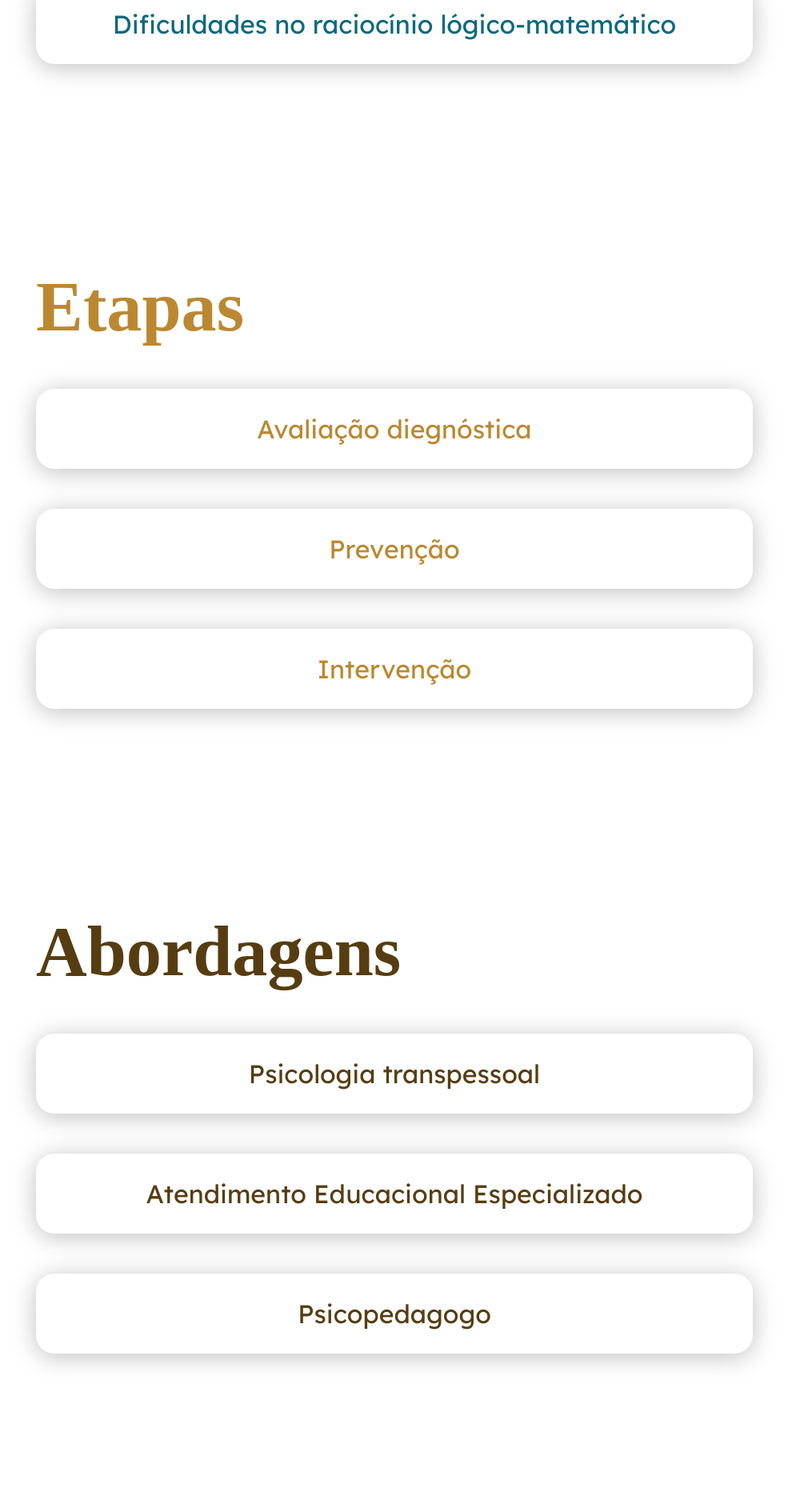
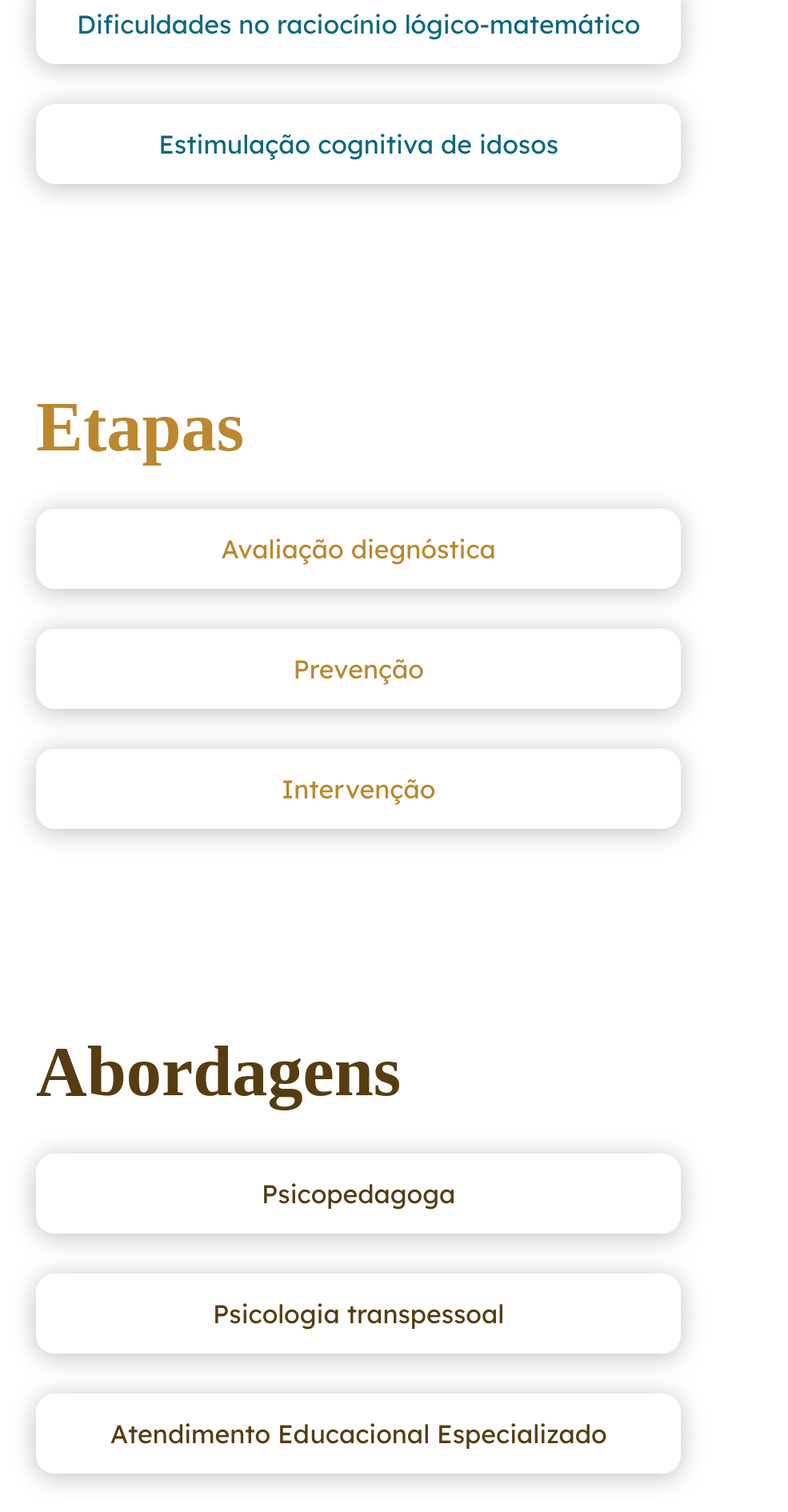
Before and after one commit to AgataCeci/Bia_Castanho, a React (Create React App) app in the folder bia_castanho/: page / in a window 1280 px wide. Shown: the part 1506-3396 px from the top of the page at 80% size, without its empty margins (147-1132 px from the left). Built offline with nearby package versions, Linux system fonts and the light colour scheme.

Commit message:
versão final com testes

```diff
--- a/bia_castanho/src/pages/Portfolio.css
+++ b/bia_castanho/src/pages/Portfolio.css
@@ -169,7 +169,7 @@ section {
 }
 
 .divclicavel{
-    max-width: 1155.47px;
+    max-width: 90%;
     display: flex;
     justify-content: center;
     padding: 10px;
@@ -187,8 +187,7 @@ section {
 
 .divclicada {
   position: relative; /* não é mais fixed */
-  max-width: 1043px;
-  width: 100%;
+  max-width: 90%;
   background: #FFFFFF;
   box-shadow: 0px 4px 30.4px rgba(0, 0, 0, 0.25);
   border-radius: 23px;
@@ -478,7 +477,7 @@ section {
 
     .divtextofotobia{
         width: 100%;
-        height: 1000px;
+        height: 500px;
     }
 
     .titulocontato2{
@@ -544,7 +543,7 @@ section {
     }
 
     .divclicavel{
-            width: 100%;
+        width: 100%;
     }
 
     .divexperiencia{
--- a/bia_castanho/src/pages/Portfolio.jsx
+++ b/bia_castanho/src/pages/Portfolio.jsx
@@ -98,9 +98,9 @@ export default function Portfolio (){
                                 <div>
                                     <label className='tituloitemespecialidadesclicada'>Dificuldades na aprendizagem</label>
                                     <div className='divinfosespecialidades'>
-                                        <label className='infosespecialidades'>Dificuldades, transtornos ou até problemas de aprendizagem são desordens que dificultam o ritmo de aprendizado de uma pessoa.
+                                        <label className='infosespecialidades'>"Dificuldades, transtornos ou até problemas de aprendizagem são desordens que dificultam o ritmo de aprendizado de uma pessoa.
                                         </label>
-                                        <label className='infosespecialidades'>Esses problemas são detectados a partir dos cinco anos de idade e necessitam de acompanhamento de psicopedagogos, psicólogos, fonoaudiólogos e em alguns casos outros profissionais.
+                                        <label className='infosespecialidades'>Esses problemas são detectados a partir dos cinco anos de idade e necessitam de acompanhamento de psicopedagogos, psicólogos, fonoaudiólogos e em alguns casos outros profissionais."
                                         </label>
                                     </div>
                                     </div>
@@ -115,9 +115,9 @@ export default function Portfolio (){
                             <div ref={popupRef} className={`divclicada
                             ${popupAnimando ? 'popup-ativa' : ''}
                             ${popupFechando ? 'saindo' : ''}`}>                                    <div>
-                                    <label className='tituloitemespecialidadesclicada'>Dificuldades na leitura e escrita</label>
+                                    <label className='tituloitemespecialidadesclicada'>"Dificuldades na leitura e escrita</label>
                                     <div className='divinfosespecialidades'>
-                                        <label className='infosespecialidades'>É uma incapacidade específica de aprendizagem caracterizada por dificuldades para se alfabetizar, entender o que lê, problemas para memorizar as palavras, regras ortográficas e conceitos, dispersão, falta de atenção, dificuldades em escrever de forma legível e sem erros ortográficos.
+                                        <label className='infosespecialidades'>"É uma incapacidade específica de aprendizagem caracterizada por dificuldades para se alfabetizar, entender o que lê, problemas para memorizar as palavras, regras ortográficas e conceitos, dispersão, falta de atenção, dificuldades em escrever de forma legível e sem erros ortográficos."
                                         </label>
                                     </div>
                                     </div>
@@ -134,12 +134,16 @@ export default function Portfolio (){
                             ${popupFechando ? 'saindo' : ''}`}>                                    <div>
                                     <label className='tituloitemespecialidadesclicada'>Dificuldades no raciocínio lógico-matemático </label>
                                     <div className='divinfosespecialidades'>
-                                        <label className='infosespecialidades'> Dificuldade em fazer operações matemáticas e processos cognitivos afetados como: Velocidade de processamento de informação, memória de trabalho, memória em tarefas não verbais, memórias de curto e longo prazo, memória sequencial auditiva, habilidades visuo-espacias, habilidades psicomotoras e táteis.
+                                        <label className='infosespecialidades'>"Dificuldade em fazer operações matemáticas e processos cognitivos afetados como: Velocidade de processamento de informação, memória de trabalho, memória em tarefas não verbais, memórias de curto e longo prazo, memória sequencial auditiva, habilidades visuo-espacias, habilidades psicomotoras e táteis."
                                         </label>
                                     </div>
                                     </div>
                                 </div>
                             )}
+
+                            <div className='divclicavel'>
+                                <label  className='tituloitemespecialidades'>Estimulação cognitiva de idosos</label>
+                            </div>
                         </div>
                     </div>
                 </section>
@@ -159,7 +163,7 @@ export default function Portfolio (){
                             ${popupFechando ? 'saindo' : ''}`}>                                    <div>
                                     <label className='tituloitemetapasclicada'>Avaliação diegnóstica</label>
                                     <div className='divinfosetapas'>
-                                        <label className='infosespecialidades'>Com base no conhecimento e funcionamento cerebral e sua repercussão cognitiva, através do diagnóstico psicopedagógico podemos mapear o nível de aquisição das competências mentais necessárias ao processamento dos conteúdos escolares.
+                                        <label className='infosespecialidades'>"Com base no conhecimento e funcionamento cerebral e sua repercussão cognitiva, através do diagnóstico psicopedagógico podemos mapear o nível de aquisição das competências mentais necessárias ao processamento dos conteúdos escolares."
                                         </label>
                                     </div>
                                     </div>
@@ -176,7 +180,7 @@ export default function Portfolio (){
                             ${popupFechando ? 'saindo' : ''}`}>                                    <div>
                                     <label className='tituloitemetapasclicada'>Prevenção</label>
                                     <div className='divinfosetapas'>
-                                        <label className='infosespecialidades'>Ao tratar algumas dificuldades e transtornos de aprendizagem, podemos evitar o aparecimento de outros problemas. A ação preventiva do trabalho psicopedagógico é baseada na estimulação e orientação do processo ensino-aprendizagem, com o objetivo de favorecer a apropriação do conhecimento no aprendente ao longo de sua evolução.
+                                        <label className='infosespecialidades'>"Ao tratar algumas dificuldades e transtornos de aprendizagem, podemos evitar o aparecimento de outros problemas. A ação preventiva do trabalho psicopedagógico é baseada na estimulação e orientação do processo ensino-aprendizagem, com o objetivo de favorecer a apropriação do conhecimento no aprendente ao longo de sua evolução."
                                         </label>
                                     </div>
                                     </div>
@@ -193,7 +197,7 @@ export default function Portfolio (){
                             ${popupFechando ? 'saindo' : ''}`}>                                    <div>
                                     <label className='tituloitemetapasclicada'>Intervenção</label>
                                     <div className='divinfosetapas'>
-                                        <label className='infosespecialidades'>A intervenção psicopedagógica acontece após as sessões avaliativas onde foram encontradas hipóteses de causas das falhas na aprendizagem. Diante desses resultados o psicopedagogo elabora um plano de intervenção e inicia uma terapia da aprendizafem com propostas educativas de forma a estimular as áreas cerebrais que necessitam de intervenção.
+                                        <label className='infosespecialidades'>"A intervenção psicopedagógica acontece após as sessões avaliativas onde foram encontradas hipóteses de causas das falhas na aprendizagem. Diante desses resultados o psicopedagogo elabora um plano de intervenção e inicia uma terapia da aprendizafem com propostas educativas de forma a estimular as áreas cerebrais que necessitam de intervenção."
                                         </label>
                                     </div>
                                     </div>
@@ -208,51 +212,17 @@ export default function Portfolio (){
                         <div className='divespecialidades'>
                             <label className='tituloabordagens'>Abordagens</label>
 
-                            <div className='divclicavel' onClick={() => setPopupAberto('trans')}>
-                                <label className='tituloitemabordagens'>Psicologia transpessoal</label>
-                            </div>
-
-                            {popupAberto === 'trans' && (
-                            <div ref={popupRef} className={`divclicada
-                            ${popupAnimando ? 'popup-ativa' : ''}
-                            ${popupFechando ? 'saindo' : ''}`}>                                    <div>
-                                    <label className='tituloitemabordagensclicada'>Psicologia transpessoal</label>
-                                    <div className='divinfosabordagens'>
-                                        <label className='infosespecialidades'>Nossa metodologia se baseia na abordagem transdisciplinar holística e se diferencia pelo processo do Cuidado Integral. Essa abordagem alia o método analítico ao sintético, orientando-se por uma cartografia vasta e inclusiva da totalidade humana, na tarefa de desenvolver uma Terapia da Inteireza que alia o pré-pessoal ao pessoal e ao transpessoal.
-                                        </label>
-                                    </div>
-                                    </div>
-                                </div>
-                            )}
-
-                            <div className='divclicavel' onClick={() => setPopupAberto('aee')}>
-                                <label  className='tituloitemabordagens'>Atendimento Educacional Especializado</label>
-                            </div>
-
-                            {popupAberto === 'aee' && (
-                            <div ref={popupRef} className={`divclicada
-                            ${popupAnimando ? 'popup-ativa' : ''}
-                            ${popupFechando ? 'saindo' : ''}`}>                                    <div>
-                                    <label className='tituloitemabordagensclicada'>Atendimento Educacional Especializado</label>
-                                    <div className='divinfosabordagens'>
-                                        <label className='infosespecialidades'>O AEE é um serviço que identifica, elabora e organiza recursos pedagógicos e de acessibilidade para eliminar as barreiras para a plena participação dos alunos.
-                                        </label>
-                                    </div>
-                                    </div>
-                                </div>
-                            )}
-
                             <div className='divclicavel' onClick={() => setPopupAberto('psicopedagogo')}>
-                                <label  className='tituloitemabordagens'>Psicopedagogo</label>
+                                <label  className='tituloitemabordagens'>Psicopedagoga</label>
                             </div>
 
                             {popupAberto === 'psicopedagogo' && (
                             <div ref={popupRef} className={`divclicada
                             ${popupAnimando ? 'popup-ativa' : ''}
                             ${popupFechando ? 'saindo' : ''}`}>                                    <div>
-                                    <label className='tituloitemabordagensclicada'>Psicopedagogo</label>
+                                    <label className='tituloitemabordagensclicada'>Psicopedagoga</label>
                                     <div className='divinfosabordagens'>
-                                        <label className='infosespecialidades'>Psicopedagogo analisa e intervém em processos de ensino-aprendizagem, com o objetivo de otimizar o aprendizado.
+                                        <label className='infosespecialidades'>"Psicopedagogo analisa e intervém em processos de ensino-aprendizagem, com o objetivo de otimizar o aprendizado.
                                         </label>
                                         <label className='infosespecialidades'> Principais atividades:
                                         </label>
@@ -274,12 +244,48 @@ export default function Portfolio (){
                                         </label>
                                         <label className='infosespecialidades'> Identificar problemas e propor soluções
                                         </label>
-                                        <label className='infosespecialidades'> Áreas de atuação Escolas, Clínicas, Empresas.
+                                        <label className='infosespecialidades'> Áreas de atuação Escolas, Clínicas, Empresas."
                                         </label>
                                     </div>
                                     </div>
                                 </div>
                             )}
+
+                            <div className='divclicavel' onClick={() => setPopupAberto('trans')}>
+                                <label className='tituloitemabordagens'>Psicologia transpessoal</label>
+                            </div>
+
+                            {popupAberto === 'trans' && (
+                            <div ref={popupRef} className={`divclicada
+                            ${popupAnimando ? 'popup-ativa' : ''}
+                            ${popupFechando ? 'saindo' : ''}`}>                                    <div>
+                                    <label className='tituloitemabordagensclicada'>Psicologia transpessoal</label>
+                                    <div className='divinfosabordagens'>
+                                        <label className='infosespecialidades'>"Nossa metodologia se baseia na abordagem transdisciplinar holística e se diferencia pelo processo do Cuidado Integral. Essa abordagem alia o método analítico ao sintético, orientando-se por uma cartografia vasta e inclusiva da totalidade humana, na tarefa de desenvolver uma Terapia da Inteireza que alia o pré-pessoal ao pessoal e ao transpessoal."
+                                        </label>
+                                    </div>
+                                    </div>
+                                </div>
+                            )}
+
+                            <div className='divclicavel' onClick={() => setPopupAberto('aee')}>
+                                <label  className='tituloitemabordagens'>Atendimento Educacional Especializado</label>
+                            </div>
+
+                            {popupAberto === 'aee' && (
+                            <div ref={popupRef} className={`divclicada
+                            ${popupAnimando ? 'popup-ativa' : ''}
+                            ${popupFechando ? 'saindo' : ''}`}>                                    <div>
+                                    <label className='tituloitemabordagensclicada'>Atendimento Educacional Especializado</label>
+                                    <div className='divinfosabordagens'>
+                                        <label className='infosespecialidades'>"O AEE é um serviço que identifica, elabora e organiza recursos pedagógicos e de acessibilidade para eliminar as barreiras para a plena participação dos alunos."
+                                        </label>
+                                    </div>
+                                    </div>
+                                </div>
+                            )}
+
+
                         </div>
                     </div>
                 </section>
@@ -347,13 +353,13 @@ export default function Portfolio (){
                             <label className='titulofotos'>Nosso endereço de atendimento</label>
                             <img src={lugar} className='lugar'/>
                             <label className='titulofotos'>Espaço Bougainvillea</label>
-                            <label className='descfotos'>R. Eng. Luís Scala Júnior, 149 - Rudge Ramos, São Bernardo do Campo - SP, 09625-020</label>
+                            <a href='https://www.google.com/search?sca_esv=8f2d608cc335416a&hl=pt-BR&gl=br&output=search&kgmid=/g/11yd8lxyhr&q=Psicopedagoga+Rudge+Ramos+São+Bernardo+do+Campo+Beatriz+Castanho&shndl=30&source=sh/x/loc/act/m1/2&kgs=79bd9268d79bf61b' className='descfotos'>R. Eng. Luís Scala Júnior, 149 - Rudge Ramos, São Bernardo do Campo - SP, 09625-020</a>
 
                             <div className='divfotobia'>
                                 <img src={bia} className='bia'/>
                                 <div className='divtextofotobia'>
                                     <label className='titulofotos'>Bia Castanho</label>
-                                    <label className='descfotos'>Psicopedagoga com vasto caminhar entre saberes e afetos, guiada pela sensibilidade e pela escuta profunda. Com olhar atento, dedica-se a revelar os potenciais únicos de cada criança e jovem, cuidando do desabrochar de potenciais adormecidos. Une conhecimento e intuição para acender caminhos de autoconhecimento, confiança e leveza, onde cada passo é semente, e cada conquista, flor.</label>
+                                    <label className='descfotos'>Psicopedagoga com vasto caminhar entre saberes e afetos, guiada pela sensibilidade e pela escuta profunda. Com olhar atento, dedica-se a revelar os potenciais únicos de cada criança e jovem, cuidando do desabrochar de potenciais adormecidos. Une conhecimento e intuição para acender caminhos de autoconhecimento, confiança e leveza, onde cada passo é semente, e cada conquista: Uma flor.</label>
                                 </div>
                             </div>
                         </div>
```
